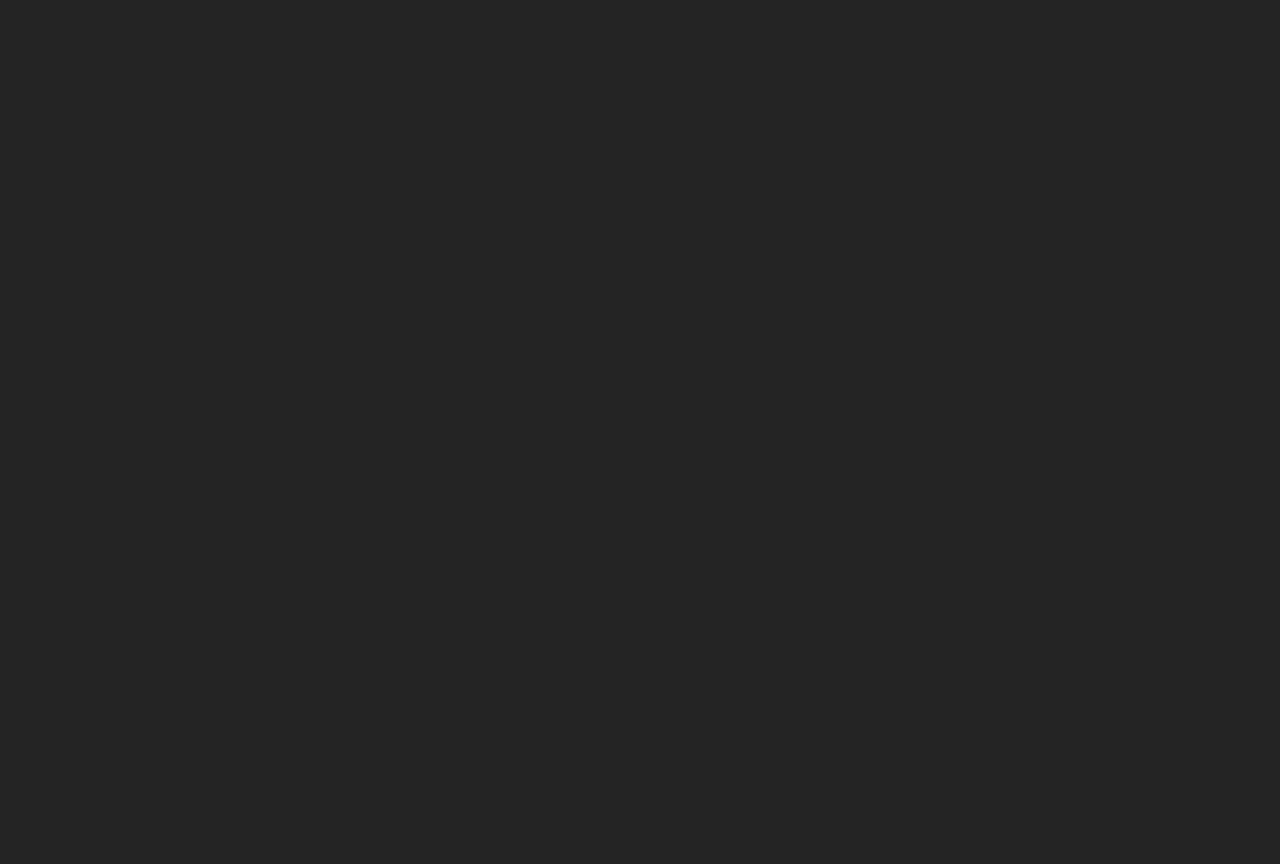
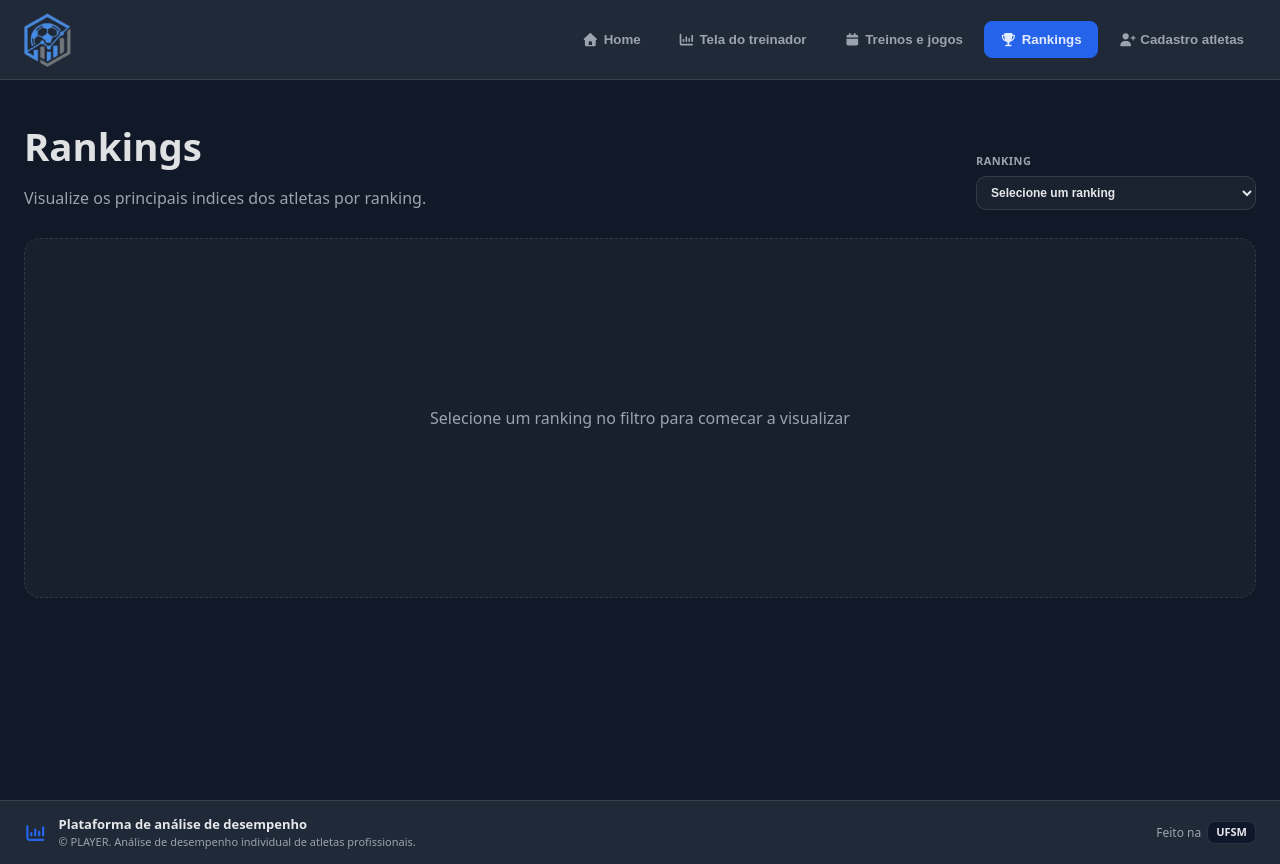
Before and after one commit to diogodls/player, a React (Vite) app: page /rankings in a window 1280 px wide. Before the commit this address had no page. Before the commit the page ends 800 px from the top, so only its background shows below. Built offline with nearby package versions, Linux system fonts and the light colour scheme; data requests are answered from the project's data file.

Commit message:
feat(#15): corrige alinhamento do titulo

```diff
--- a/src/components/layout/Navbar/Navbar.tsx
+++ b/src/components/layout/Navbar/Navbar.tsx
@@ -6,6 +6,7 @@ import {
   faCalendar,
   faChartColumn,
   faHouse,
+  faTrophy,
   faXmark,
   faUserPlus
 } from "@fortawesome/free-solid-svg-icons";
@@ -28,6 +29,11 @@ const buttons = [
     label: "Treinos e jogos",
     icon: faCalendar,
     link: "/sessions",
+  },
+  {
+    label: "Rankings",
+    icon: faTrophy,
+    link: "/rankings",
   },
   {
     label: "Cadastro atletas",
--- a/src/main.tsx
+++ b/src/main.tsx
@@ -13,6 +13,7 @@ import PlayerView from "./pages/PlayerView/PlayerView.tsx";
 import SessionView from "./pages/SessionView/SessionView.tsx";
 import TeamAnalysis from "./pages/Analysis/TeamAnalysis/TeamAnalysis.tsx";
 import AthleteRegistrationScreen from "./pages/AthleteRegistrationScreen/AthleteRegistrationScreen.tsx";
+import Rankings from "./pages/Rankings/Rankings.tsx";
 
 createRoot(document.getElementById('root')!).render(
   <CookiesProvider>
@@ -24,6 +25,7 @@ createRoot(document.getElementById('root')!).render(
               <Route path={"/"} element={<Home/>}/>
               <Route path={"/coach-dashboard"} element={<CoachDashboard/>}/>
               <Route path={"/player/:id"} element={<PlayerView/>}/>
+              <Route path="/rankings" element={<Rankings/>}/>
               <Route path={"/sessions"} element={<Sessions />}/>
               <Route path="/sessions/:id" element={<SessionView />} />
               <Route path="/sessions/:id/analysis/individual" element={<IndividualAnalysis />} />
--- a/src/pages/Rankings/Rankings.module.scss
+++ b/src/pages/Rankings/Rankings.module.scss
@@ -5,7 +5,7 @@
 }
 
 .header {
-  align-items: flex-start;
+  align-items: flex-end;
   display: flex;
   gap: 24px;
   justify-content: space-between;
```
